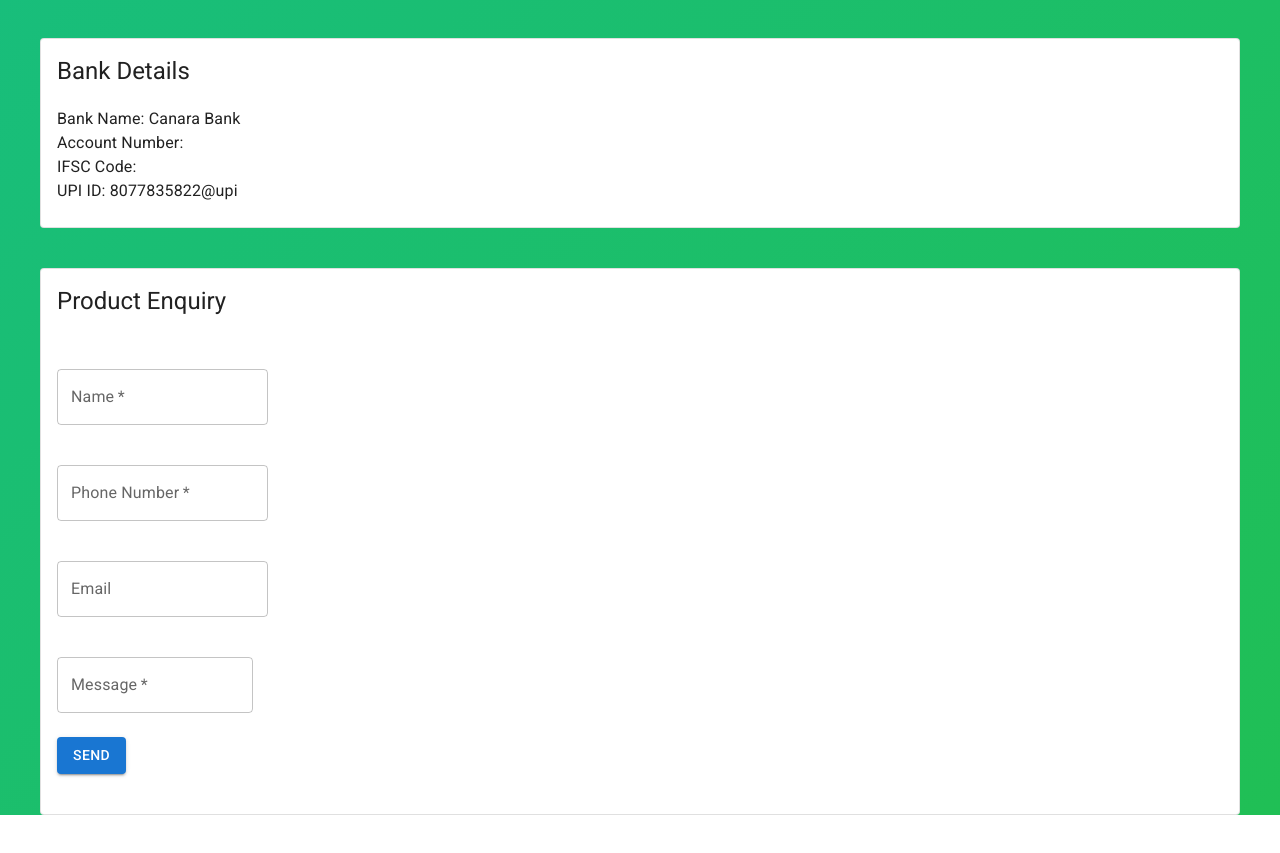
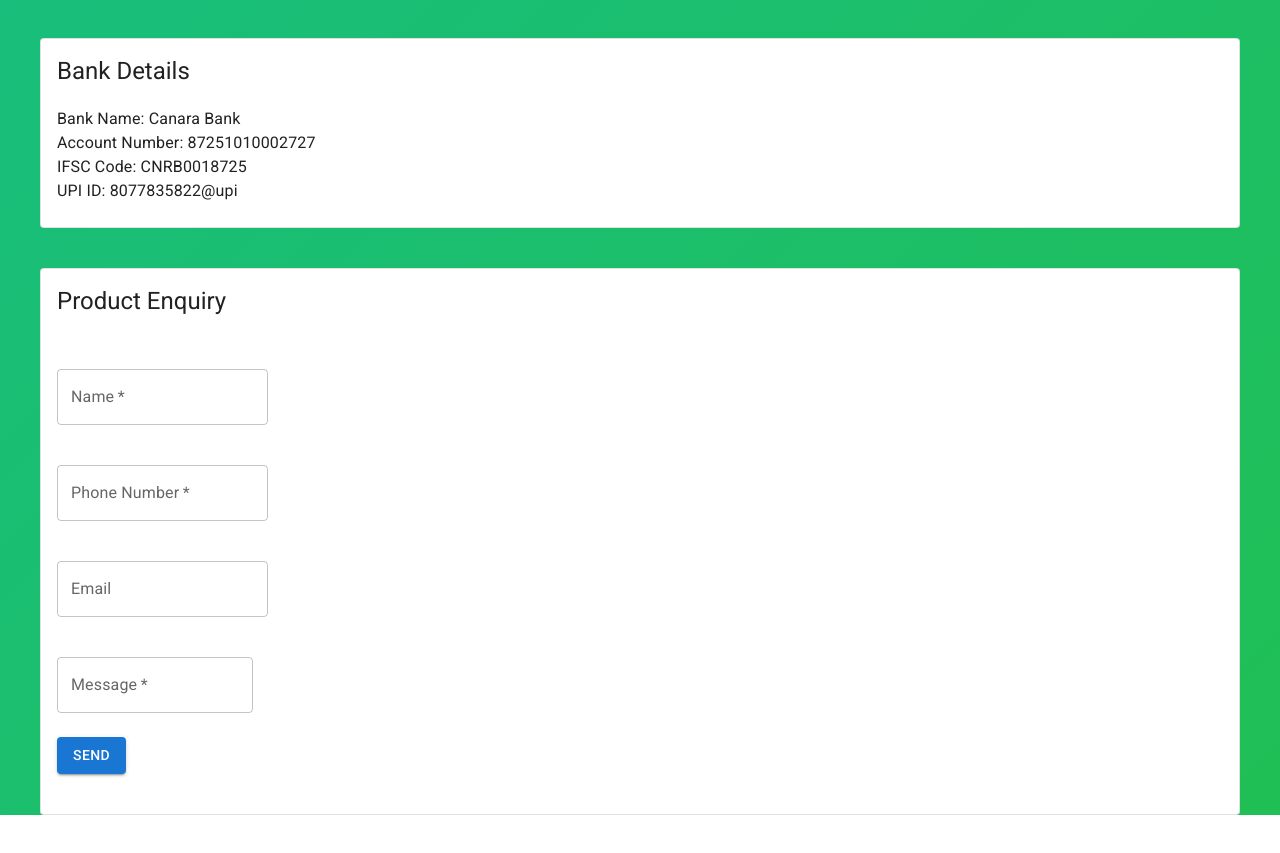
Before and after one commit to thegeek13242/Shri-Krishna-Enterprises, a React (Create React App) app: page / in a window 1280 px wide. Shown: the part 9335-10188 px from the top of the page. Built offline with nearby package versions, Linux system fonts and the light colour scheme.

Commit message:
Data Added

```diff
--- a/src/App.js
+++ b/src/App.js
@@ -139,9 +139,9 @@
         <Typography variant="body1">
           Bank Name: Canara Bank
           <br />
-          Account Number:
+          Account Number: 87251010002727
           <br />
-          IFSC Code:
+          IFSC Code: CNRB0018725
           <br />
           UPI ID: 8077835822@upi
         </Typography>
```
